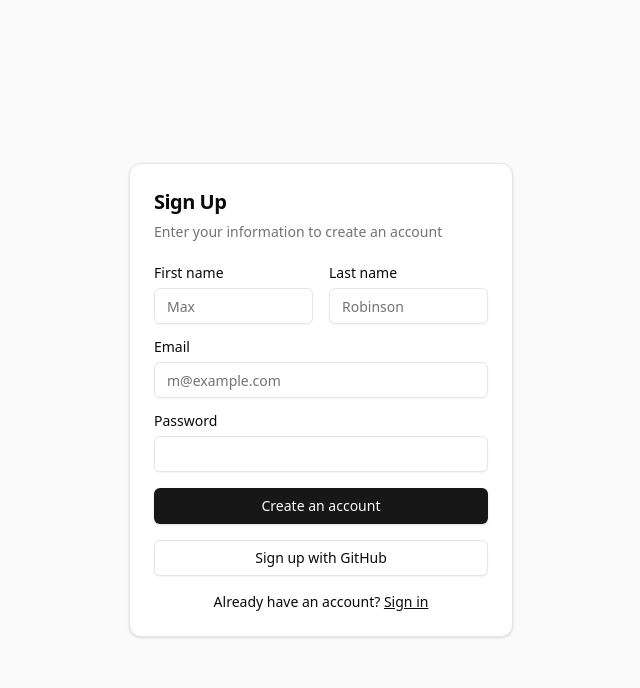
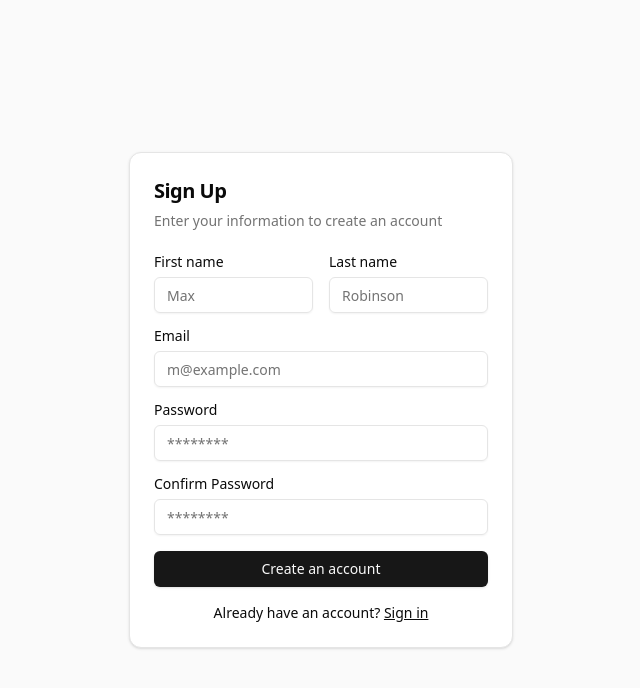
Before and after one commit to nureka-rodrigo/Express-Auth-Frontend, a React (Vite) app: page / in a window 1280 px wide. Shown: the top 688 px of the page, without its empty margins (319-959 px from the left). Built offline with nearby package versions, Linux system fonts and the light colour scheme.

Commit message:
Minor changes to the sign-up page

```diff
--- a/src/pages/sign-up.tsx
+++ b/src/pages/sign-up.tsx
@@ -37,18 +37,19 @@ export function SignUp() {
             </div>
             <div className="grid gap-2">
               <Label htmlFor="password">Password</Label>
-              <Input id="password" type="password"/>
+              <Input id="password" type="password" placeholder="********"/>
+            </div>
+            <div className="grid gap-2">
+              <Label htmlFor="confirmPassword">Confirm Password</Label>
+              <Input id="confirmPassword" type="password" placeholder="********"/>
             </div>
             <Button type="submit" className="w-full">
               Create an account
             </Button>
-            <Button variant="outline" className="w-full">
-              Sign up with GitHub
-            </Button>
           </div>
           <div className="mt-4 text-center text-sm">
             Already have an account?{" "}
-            <Link to="#" className="underline">
+            <Link to="/sign-in" className="underline">
               Sign in
             </Link>
           </div>
```
